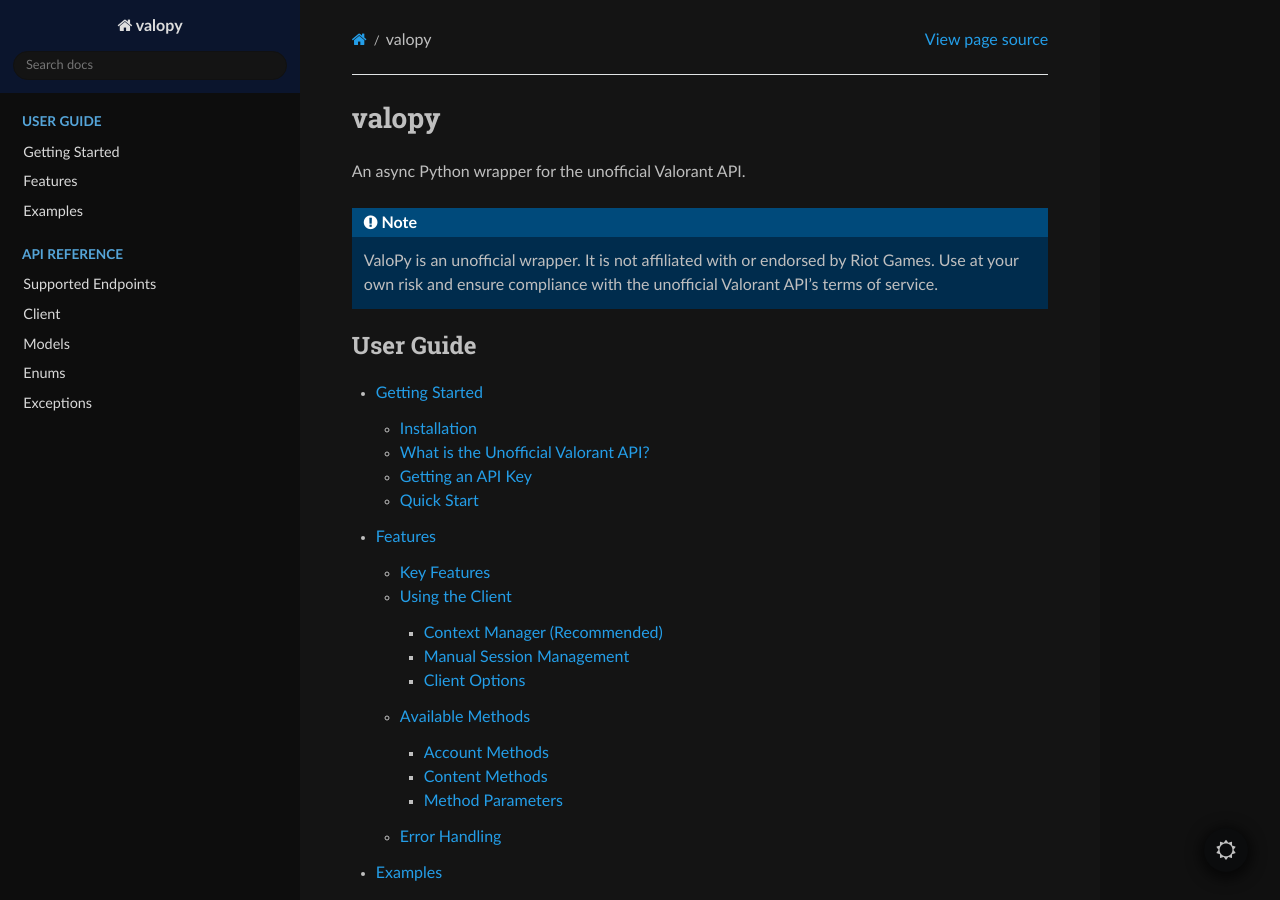
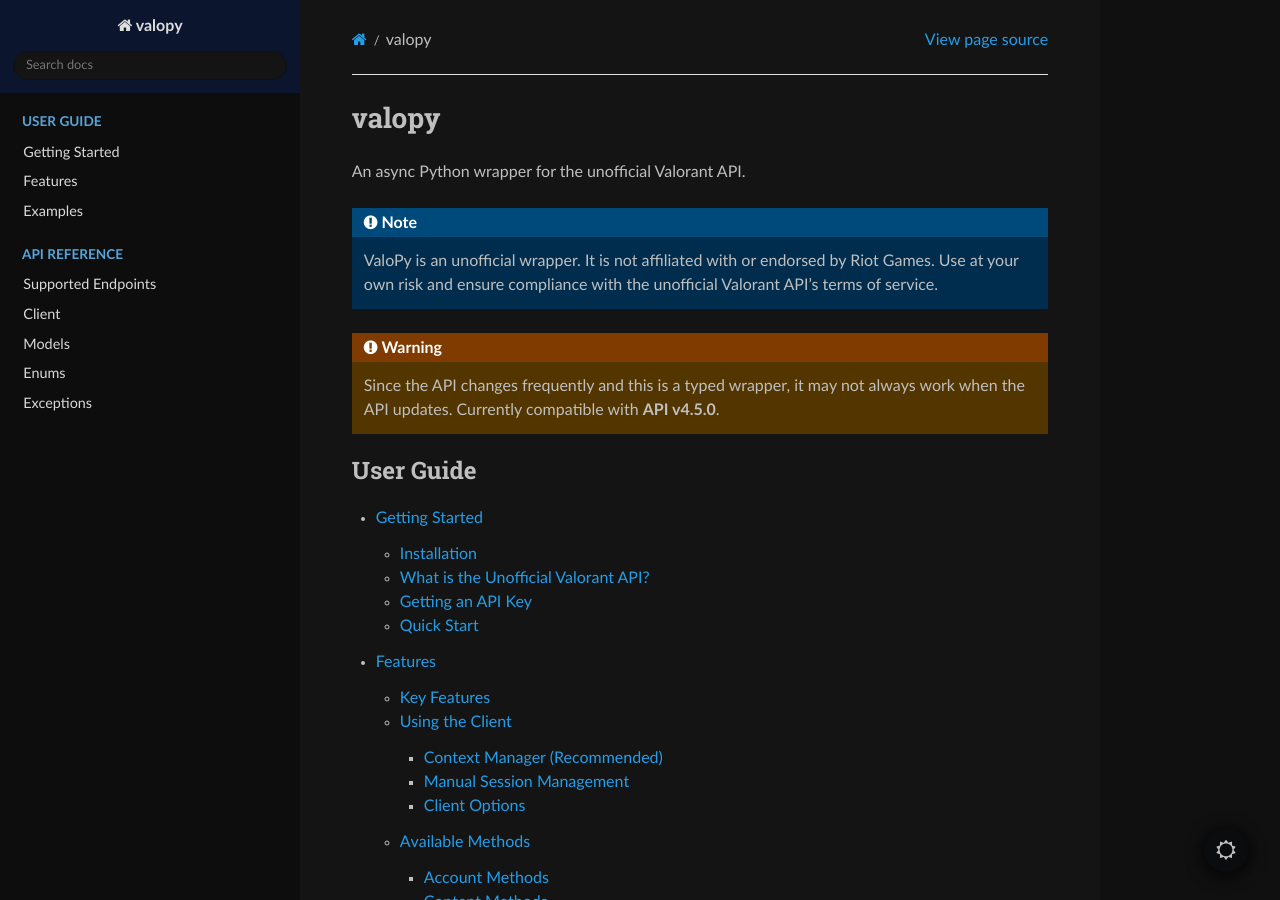
Before and after one commit to Vinc0739/valopy, a Sphinx documentation site: the page built from docs/source/index.rst, in a window 1280 px wide and 900 px high. Built offline with Sphinx 7.4.7 and the Read the Docs theme 3.1.0, drawn with Linux system fonts in a browser that asks for light colours.

Commit message:
docs(dev): adds API version compatibility warning
Added a warning in README.md and index.rst noting that the wrapper may break with API updates and is currently compatible with API v4.5.0.

```diff
--- a/docs/source/index.rst
+++ b/docs/source/index.rst
@@ -7,6 +7,11 @@
 
    ValoPy is an unofficial wrapper. It is not affiliated with or endorsed by Riot Games.
    Use at your own risk and ensure compliance with the unofficial Valorant API's terms of service.
+
+.. warning::
+
+   Since the API changes frequently and this is a typed wrapper, it may not always work when the API updates.
+   Currently compatible with **API v4.5.0**.
 
 .. toctree::
    :maxdepth: 3
```
Also changed, not shown: README.md (+2 -0 lines).
